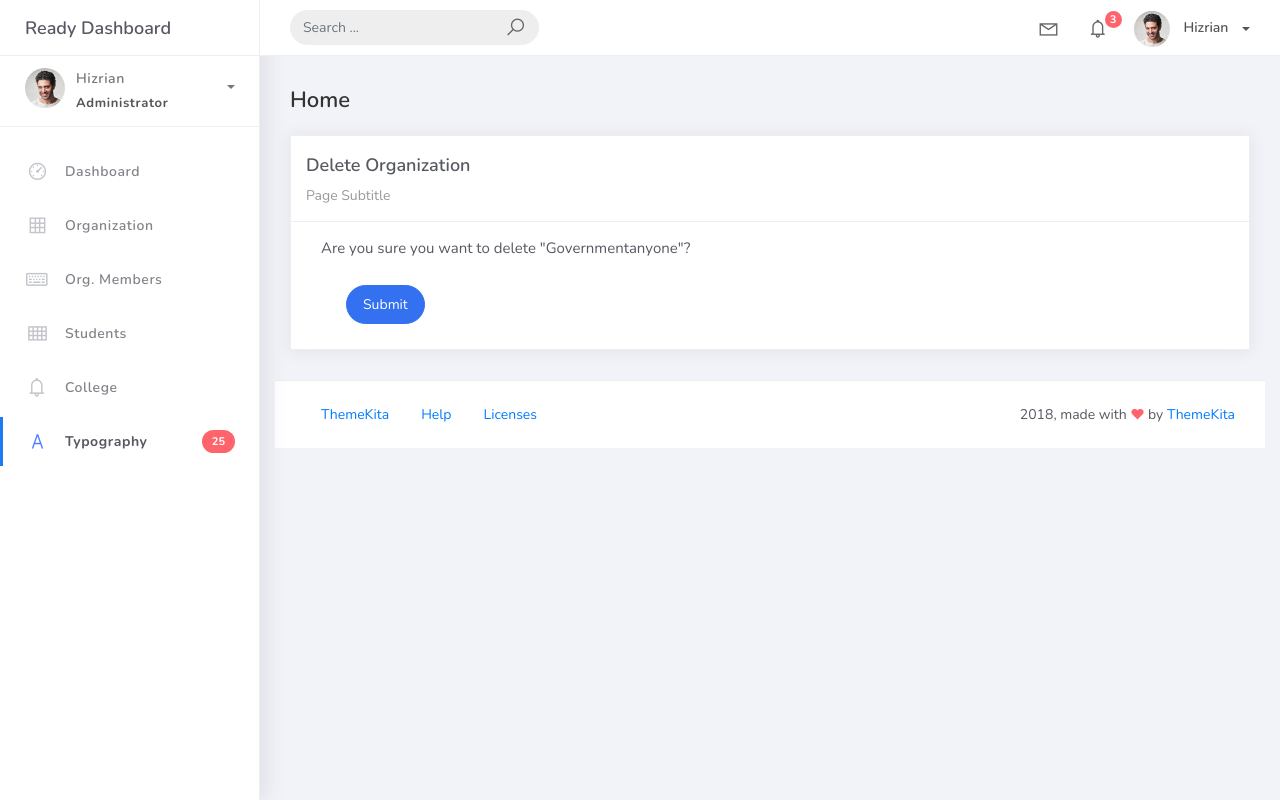
After one commit to angegevela/PALSU-DJANGO-3-4-, a Django app: page /organization_list/9/delete in a window 1280 px wide. The commit adds this page. Run offline with Django 5.2, Linux system fonts and the light colour scheme; data comes from the database, SQL or seed files in the repository; both versions use the stored data as it was after the commit; some libraries are stand-ins or nearby versions.

Commit message:
Pushing entire PSUSphere under DJANGO

```diff
--- a/projectsite/projectsite/urls.py
+++ b/projectsite/projectsite/urls.py
@@ -16,7 +16,7 @@ Including another URLconf
 """
 from django.contrib import admin
 from django.urls import path
-from studentorg.views import HomePageView, OrganizationList, OrganizationCreateView, OrganizationUpdateView
+from studentorg.views import HomePageView, OrganizationList, OrganizationCreateView, OrganizationUpdateView, OrganizationDeleteView
 from studentorg import views
 
 urlpatterns = [
@@ -25,4 +25,5 @@ urlpatterns = [
     path('organization_list', OrganizationList.as_view(), name='organization-list'),
     path('organization_list/add', OrganizationCreateView.as_view(), name='organization-add'),
     path('organization_list/<pk>', OrganizationUpdateView.as_view(), name='organization-update'),
+    path('organization_list/<pk>/delete', OrganizationDeleteView.as_view(), name='organization-delete'),
 ]
--- a/projectsite/studentorg/views.py
+++ b/projectsite/studentorg/views.py
@@ -1,6 +1,6 @@
 from django.shortcuts import render
 from django.views.generic.list import ListView
-from django.views.generic.edit import CreateView, UpdateView
+from django.views.generic.edit import CreateView, UpdateView, DeleteView
 from studentorg.models import Organization
 from studentorg.forms import OrganizationForm
 from django.urls import reverse_lazy
@@ -23,14 +23,14 @@ class OrganizationCreateView(CreateView):
     template_name = 'org_add.html'
     success_url = reverse_lazy('organization-list')
 
-class OrganizationCreateView(CreateView):
-    model = Organization
-    form_class = OrganizationForm
-    template_name = 'org_edit.html'
-    success_url = reverse_lazy('organization-list')
 
 class OrganizationUpdateView(UpdateView):
     model = Organization
     form_class = OrganizationForm
     template_name = 'org_edit.html'
     success_url = reverse_lazy('organization-list')
+
+class OrganizationDeleteView(DeleteView):
+    model = Organization
+    template_name = 'org_del.html'
+    success_url = reverse_lazy('organization-list')
--- /dev/null
+++ b/projectsite/templates/org_del.html
@@ -0,0 +1,30 @@
+{% extends 'base.html' %} {% load static %} {% block content %}
+<div class="content">
+  <div class="container-fluid">
+    <h4 class="page-title">Home</h4>
+    <div class="row">
+      <div class="col-md-12">
+        <div class="card">
+          <div class="card-header">
+            <div class="card-title">Delete Organization</div>
+            <div class="card-category">Page Subtitle</div>
+          </div>
+
+          <div class="col-md-6">
+            <div class="card-body">
+              <form class="" action="" method="post" novalidate>
+                <p>Are you sure you want to delete "{{ object }}"?</p>
+                {% csrf_token %} {% include 'includes/form.html' %}
+                <div class="form-group">
+                  <div class="col-md-12 col-sm-3">
+                    <button type="submit" class="btn btn-primary btn-rounded">Submit</button>
+                  </div>
+                </div>
+              </form>
+            </div>
+          </div>
+        </div>
+      </div>
+    </div>
+  </div>
+{% endblock %}
--- a/projectsite/templates/org_list.html
+++ b/projectsite/templates/org_list.html
@@ -47,7 +47,10 @@
                                     <td>{{ object.name }}</td>
                                     <td>{{ object.college }}</td>
                                     <td>{{ object.description }}</td>
-                                    <td><a href="organization_list/{{object.id}}">Edit</a></td>
+                                    <td>
+                                        <a href="organization_list/{{object.id}}">Edit</a>
+                                        <a href="organization_list/{{object.id}}/delete" class="text-danger">Delete
+                                    </td>
                                 </tr>
                                 {% empty %}
                                 <tr>
```
Also changed, not shown: projectsite/db.sqlite3.
